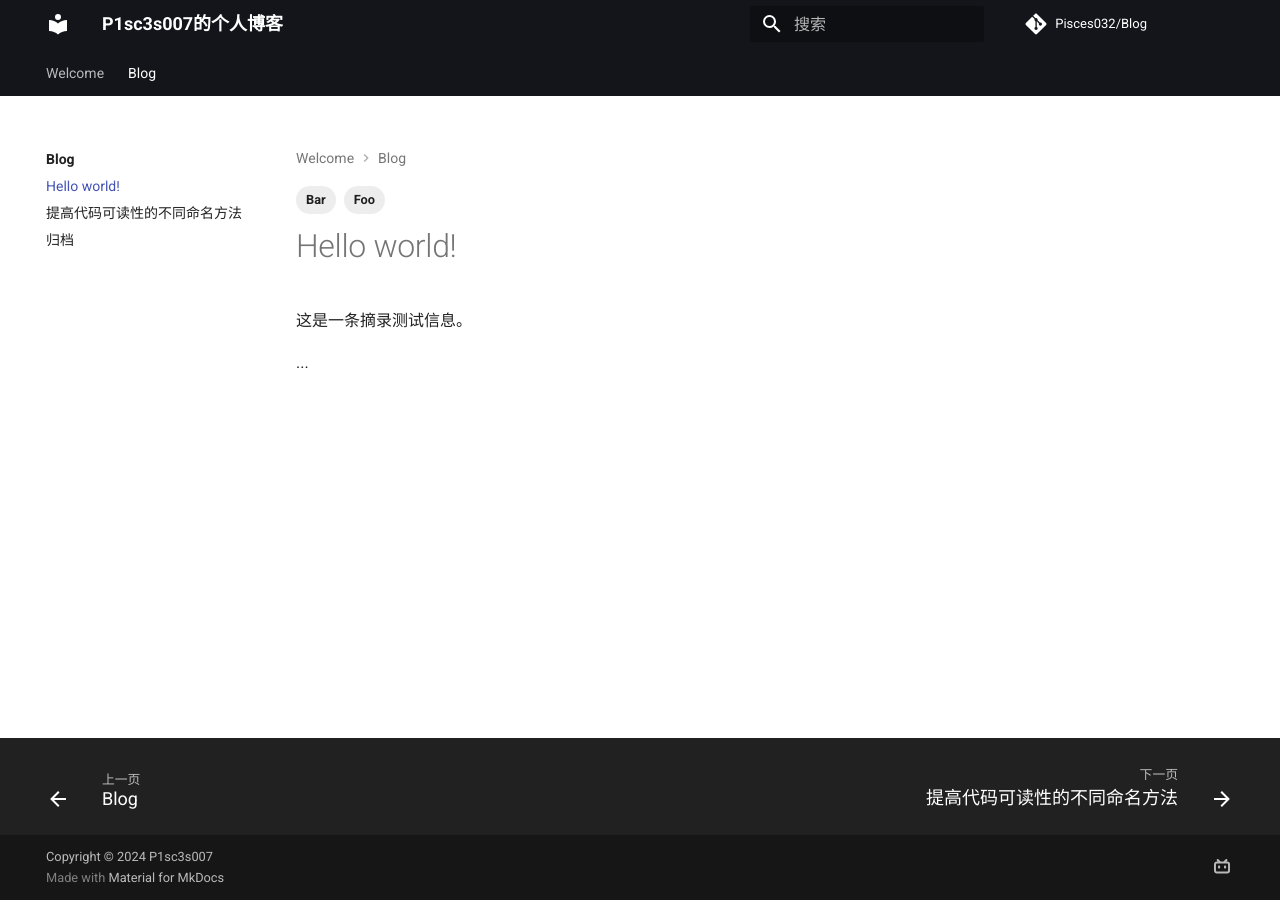
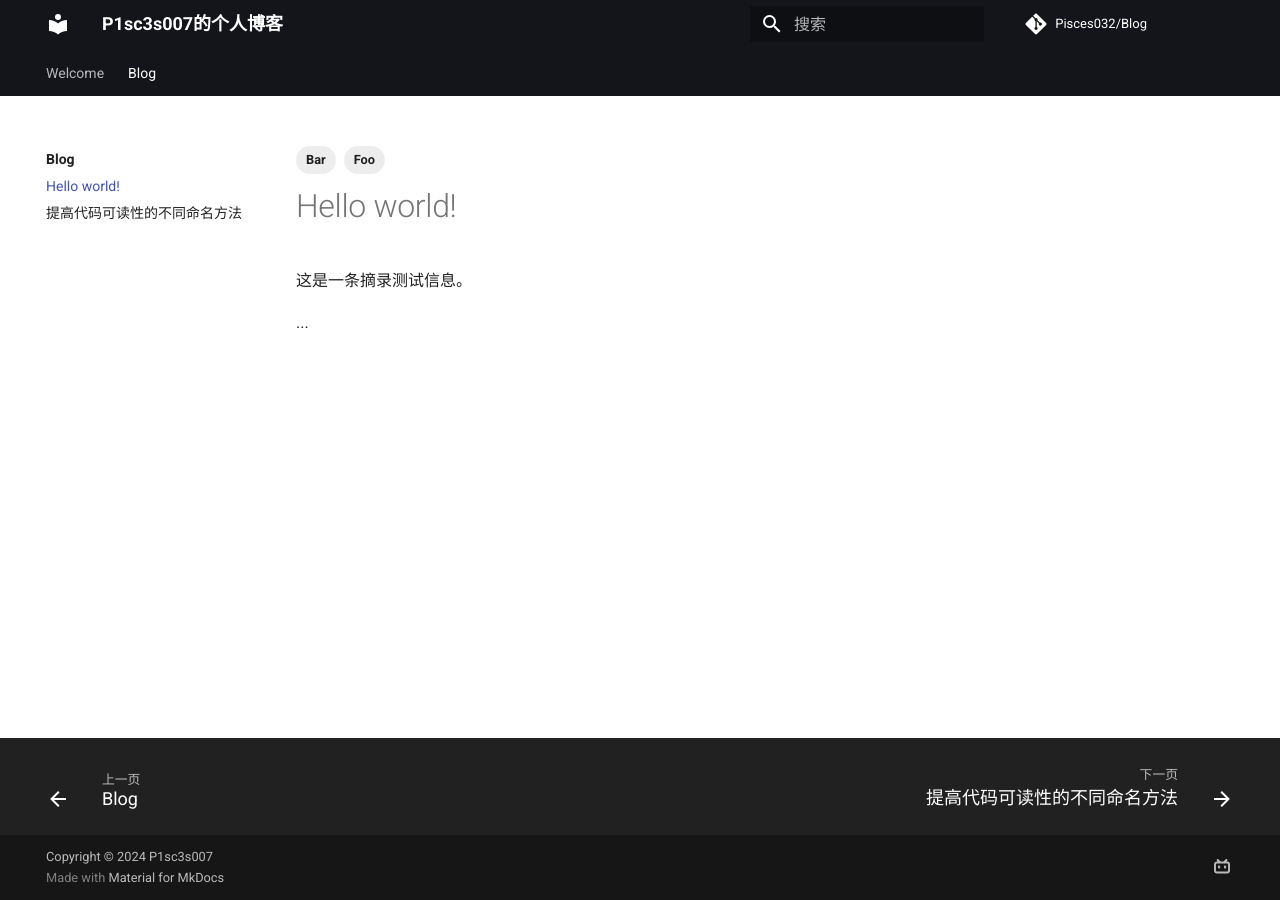
Before and after one commit to Pisces032/Blog, an MkDocs documentation site: the page built from docs/blog/hello-world.md, in a window 1280 px wide. Built offline with MkDocs 1.6.1 and Material for MkDocs 9.7.7, drawn with Linux system fonts in a browser that asks for light colours; comment, search, counter and statistics services are not loaded.

Commit message:
Add files via upload

```diff
--- a/mkdocs.yml
+++ b/mkdocs.yml
@@ -17,16 +17,13 @@ theme:
     - announce.dismiss
     - navigation.footer
     - toc.integrate
+    - navigation.top
   palette:
     primary: black
 
 plugins:
   - search
   - tags
-  - blog:
-      blog_dir: blog
-      blog_toc: true
-      authors_profiles: true
 
 copyright: Copyright &copy; 2024 P1sc3s007
 repo_url: https://github.com/Pisces032/Blog
@@ -42,3 +39,11 @@ extra:
     - icon: fontawesome/brands/bilibili
       link: https://space.bilibili.com/40044305
       name: Bilibili
+
+nav:
+  - Welcome:
+    - index.md
+  - Blog:
+    - blog/index.md
+    - blog/hello-world.md
+    - blog/提高代码可读性的一些方法.md
```
